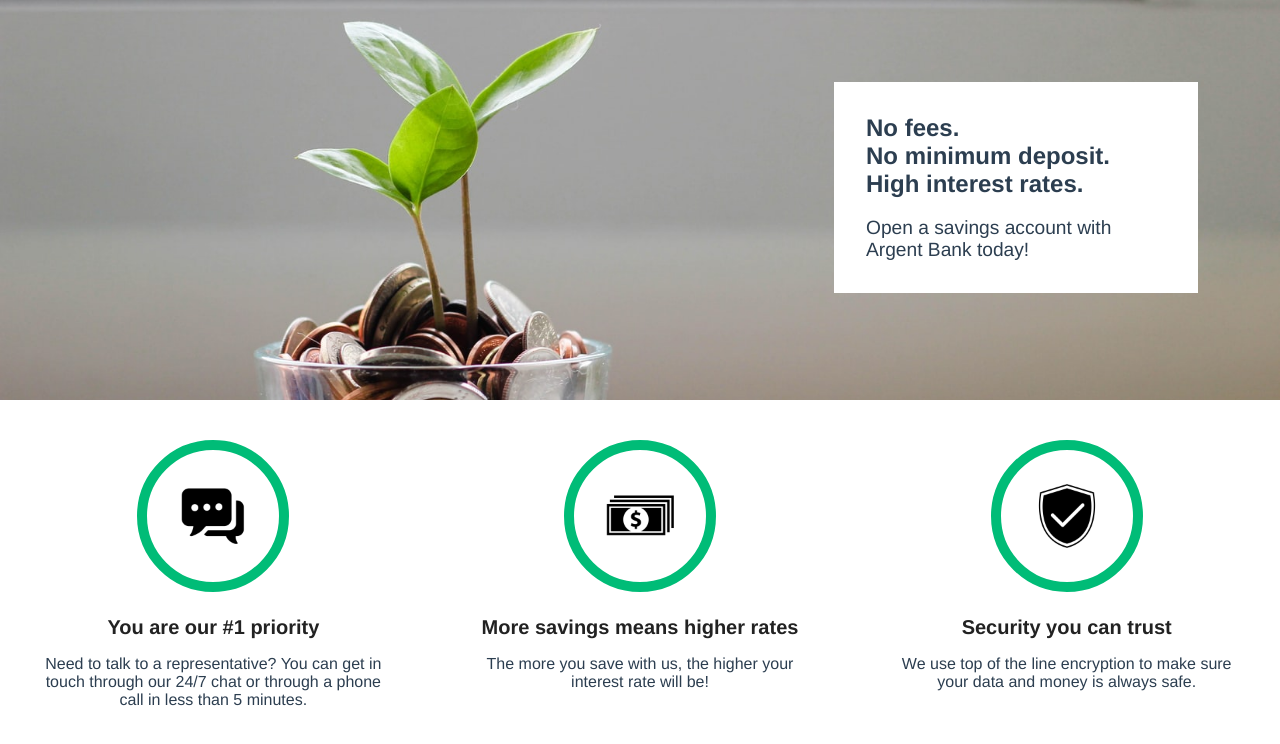
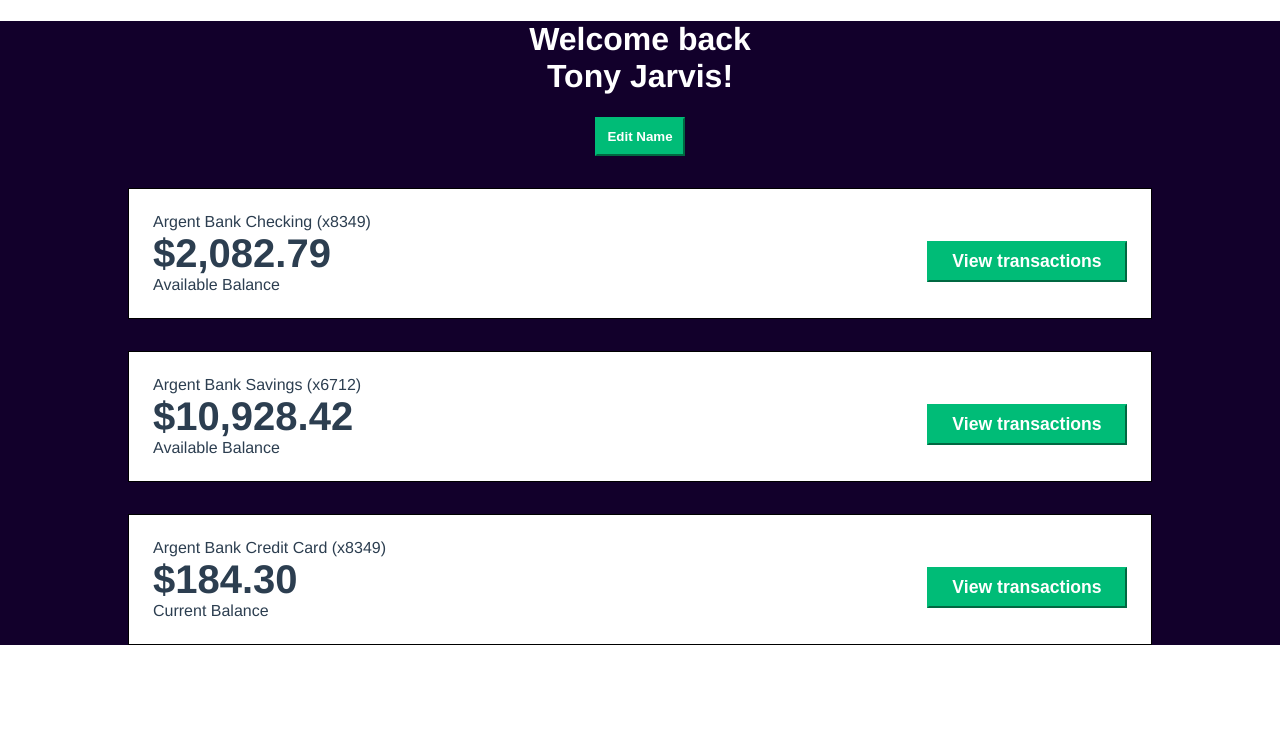
Before and after one commit to aeonshad/P13-Bank, a React (Create React App) app: page /user in a window 1280 px wide. Shown: the top 744 px of the page. Built offline with nearby package versions, Linux system fonts and the light colour scheme.

Commit message:
Added routing configuration using react-router-dom

```diff
--- a/package.json
+++ b/package.json
@@ -8,6 +8,7 @@
     "@testing-library/user-event": "^13.5.0",
     "react": "^18.2.0",
     "react-dom": "^18.2.0",
+    "react-router-dom": "^6.22.3",
     "react-scripts": "5.0.1",
     "web-vitals": "^2.1.4"
   },
--- a/src/App.jsx
+++ b/src/App.jsx
@@ -1,8 +1,19 @@
 import Home from './pages/home';
+import SignIn from './pages/sign-in';
+import User from './pages/user';
 import './styles/main.css';
+import { Route, BrowserRouter as Router, Routes } from 'react-router-dom';
 
 function App() {
-    return <Home />;
+    return (
+        <Router>
+            <Routes>
+                <Route path="/" element={<Home />} />
+                <Route path="/signin" element={<SignIn />} />
+                <Route path="/user" element={<User />} />
+            </Routes>
+        </Router>
+    );
 }
 
 export default App;
```
Also changed, not shown: 1 other file (tests, documents, lock files or other folders).
